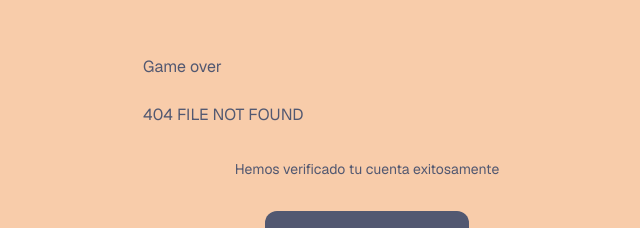
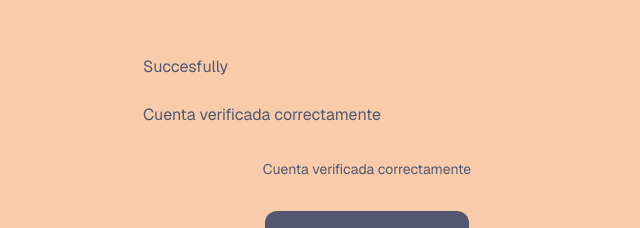
Before and after one commit to shinybella-dot/ShinyBella, a Next.js app: page /auth/verificar in a window 1280 px wide. Before the commit this address had no page. Shown: the part 239-467 px from the top of the page, without its empty margins (273-913 px from the left). Built offline with nearby package versions, Linux system fonts and the light colour scheme.

Commit message:
Feat: Actualizar textos animación Mario en /auth/verificar. 'Game Over' → 'Succesfully', '404 FILE NOT FOUND' → 'Cuenta verificada correctamente'

```diff
--- a/src/app/auth/verificar/page.tsx
+++ b/src/app/auth/verificar/page.tsx
@@ -9,16 +9,16 @@ export default function EmailVerificationSuccess() {
       <div className="relative w-full max-w-md space-y-8">
         <div id="skybox" className="skybox">
           <div className="txt">
-            <p>Game over</p>
+            <p>Succesfully</p>
             <br/>
-            <span>404 FILE NOT FOUND</span>
+            <span>Cuenta verificada correctamente</span>
           </div>
           <div id="player" className="idle"></div>
           <div className="ground"></div>
         </div>
 
         <p className="text-center text-warm-steel/80 text-sm">
-          Hemos verificado tu cuenta exitosamente
+          Cuenta verificada correctamente
         </p>
 
         <div className="flex flex-col sm:flex-row gap-4 items-center justify-center">
```
